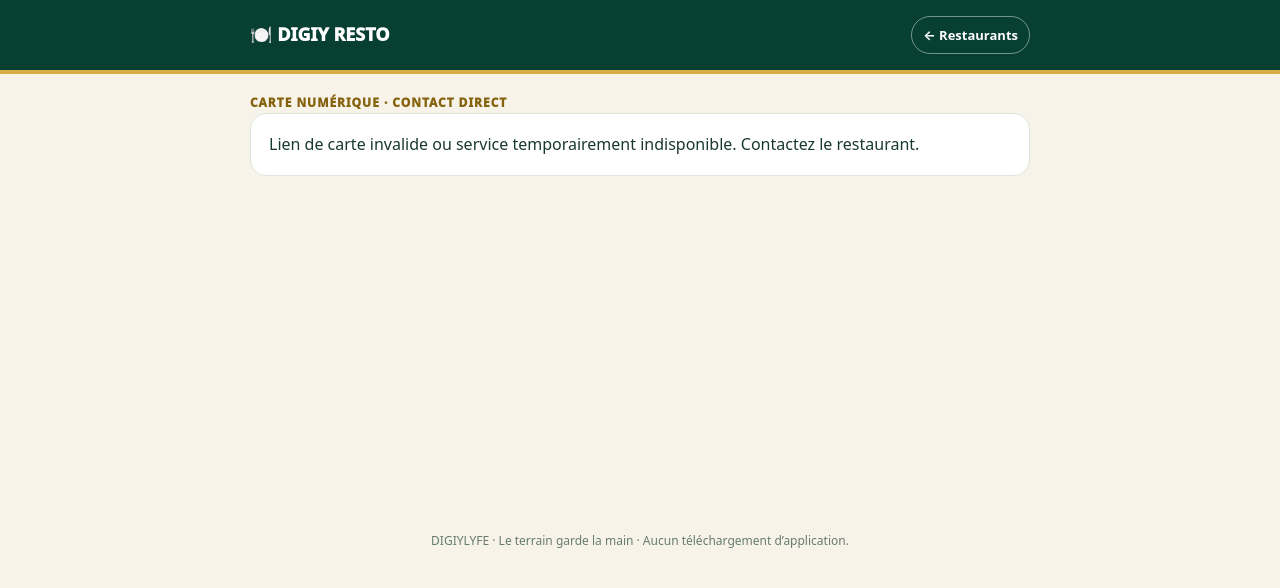
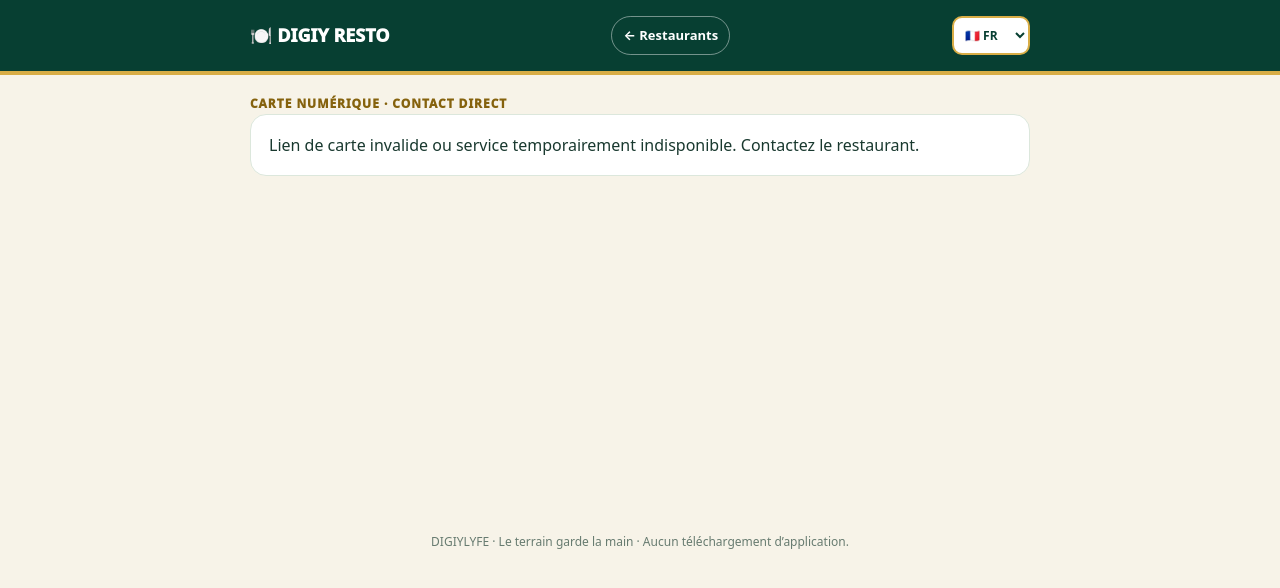
Before and after one commit to BEAUVILLE/digiy-resto, a plain HTML site: page menu-qr.html in a window 1280 px wide. Drawn offline with nearby package versions, Linux system fonts and the light colour scheme.

Commit message:
i18n(resto-public): load 10-language selector and translate public UI in menu-qr.html

```diff
--- a/menu-qr.html
+++ b/menu-qr.html
@@ -9,6 +9,7 @@
 <meta name="description" content="Consultez la carte publiée par le restaurateur : plats, prix et contact direct. Aucun téléchargement d'application.">
 <script src="https://cdn.jsdelivr.net/npm/@supabase/supabase-js@2"></script>
 <script src="./src/resto-qr-menu-core.js"></script>
+<script src="./assets/resto-public-world10.js" defer></script>
 <style>
 :root{color-scheme:light;--green:#073f32;--gold:#d8ad46;--cream:#f7f3e8;--ink:#19392f;--muted:#677b70;--line:#dce7dc}
 *{box-sizing:border-box}body{margin:0;background:var(--cream);color:var(--ink);font:16px/1.55 system-ui,-apple-system,"Segoe UI",sans-serif}
```
